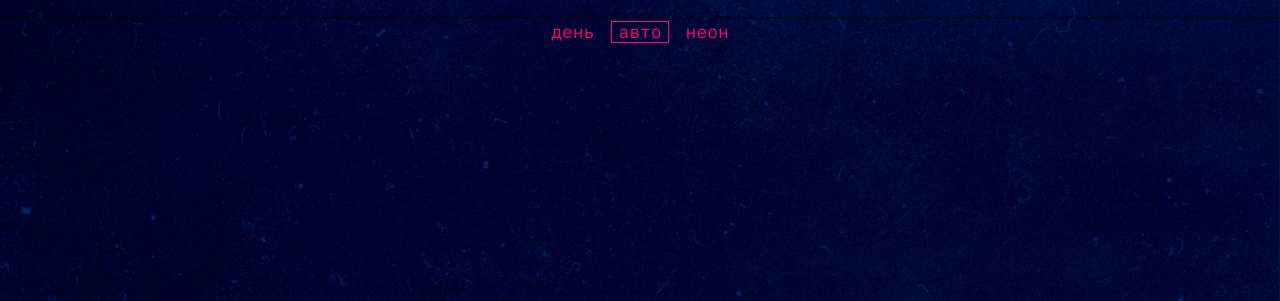
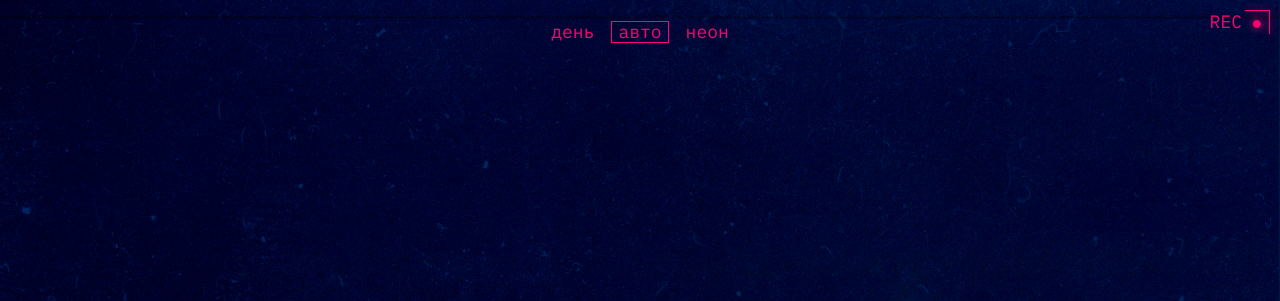
Before and after one commit to Zinnurka/slozhno-sosredotochitsya, a plain HTML site: page index.html in a window 1280 px wide. Shown: the top 301 px of the page. Drawn offline with Linux system fonts and the light colour scheme.

Commit message:
Добавил псевдоэлемент с текстом 'REC'

```diff
--- a/styles/style.css
+++ b/styles/style.css
@@ -3,7 +3,6 @@
 .page {
   font-family: IBM Plex Mono;
   font-size: 18px;
-  /* сохраните в разметке и стилях класс page. На его основе работает скрипт. */
   background-image: url("../images/cover-image-dark.png");
   background-position: top center;
   background-size: cover;
@@ -15,10 +14,33 @@
 .header {
   display: grid;
   grid-template-rows: 1fr 1fr 1fr;
+  justify-content: center;
   align-items: center;
-  justify-content: center;
   padding: 20px;
 }
+
+.decorated-zone::after {
+  content: 'REC';
+  position: absolute;
+  top: 10px;
+  right: 38px;
+  height: 33px;
+  color: var(--accent-color);}
+
+.decorated-zone::before {
+  content: '\25CF';
+  position: absolute;
+  top: 10px;
+  right: 10px;
+  display: flex;
+  justify-content: space-around;
+  width: 25px;
+  border-top: 1px solid var(--accent-color);
+  border-right: 1px solid var(--accent-color);
+  color: var(--accent-color);
+  fill: var(--accent-color);
+  font-size: 18px;
+  filter: drop-shadow(0px 0px 4px var(--accent-color));}
 
 .header__theme-menu {
   justify-self: end;
@@ -32,6 +54,7 @@
 
 .header__theme-menu-button {
   border: 1px solid transparent;
+  padding: 0px, 13px;
   color:var(--accent-color);
   font-family: inherit;
   font-weight: 400;
@@ -40,21 +63,20 @@
   text-align: center;
   text-transform: lowercase;
   background-color: transparent;
-  padding: 0px, 13px;
 }
 
 .header__theme-menu-button_active {
+  border: 1px solid var(--accent-color);
   pointer-events: none;
-  border: 1px solid var(--accent-color);
 }
 
 .title {
+  padding-top: 15px;
   color: var(--title-color);
   font-weight: 700;
   font-size: 116px;
   line-height: 82.5%;
   text-shadow: 4px 4px 0px var(--accent-color);
-  padding-top: 15px;
 }
 
 .title_description {
@@ -72,8 +94,8 @@
 @media (min-width: 768px) and (max-width:1023.99px) {
 
   .header {
+    justify-content: normal;
     gap: 162px;
-    justify-content: normal;
   }
 
   .title {
@@ -92,9 +114,9 @@
 @media (min-width: 1024px) {
 
   .header {
+    justify-content: normal;
+    align-items: start;
     gap: 162px;
-    justify-content: normal;
-    align-items: start
   }
 
   .header__theme-menu {
```
